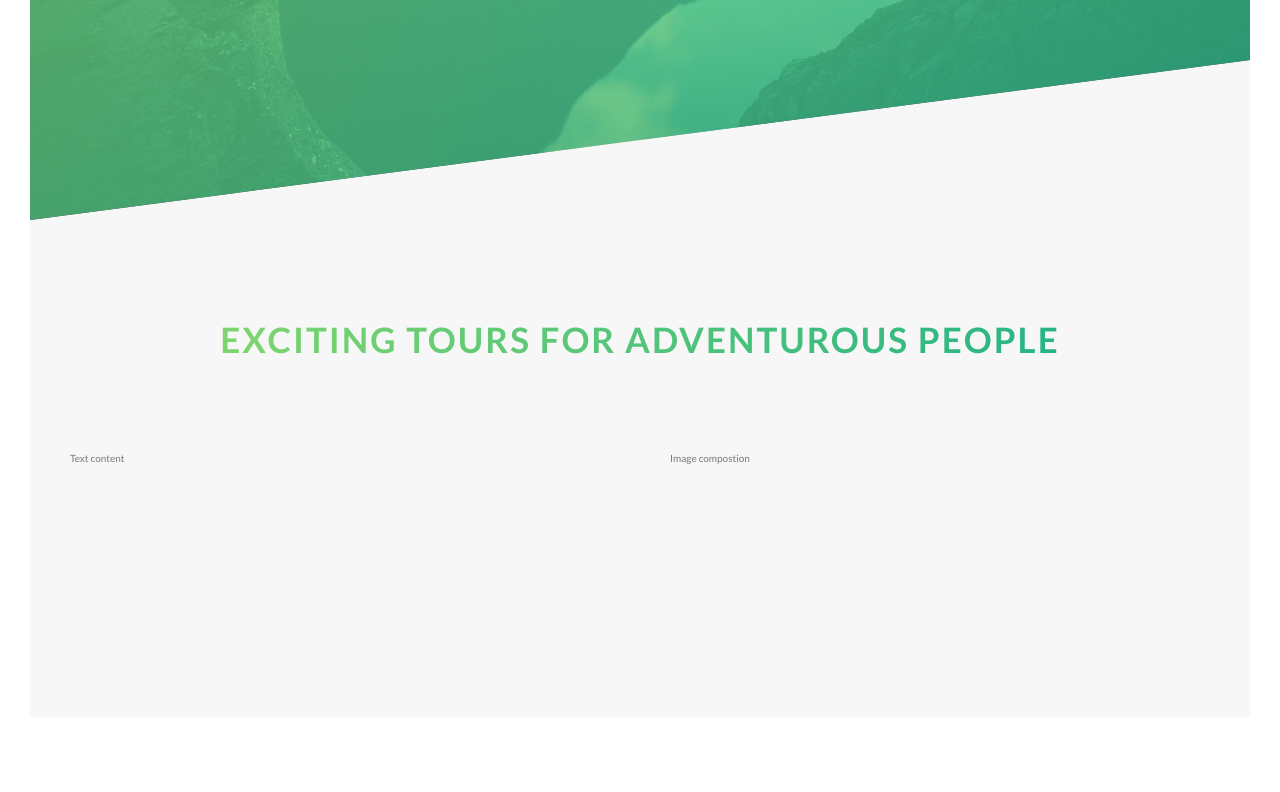
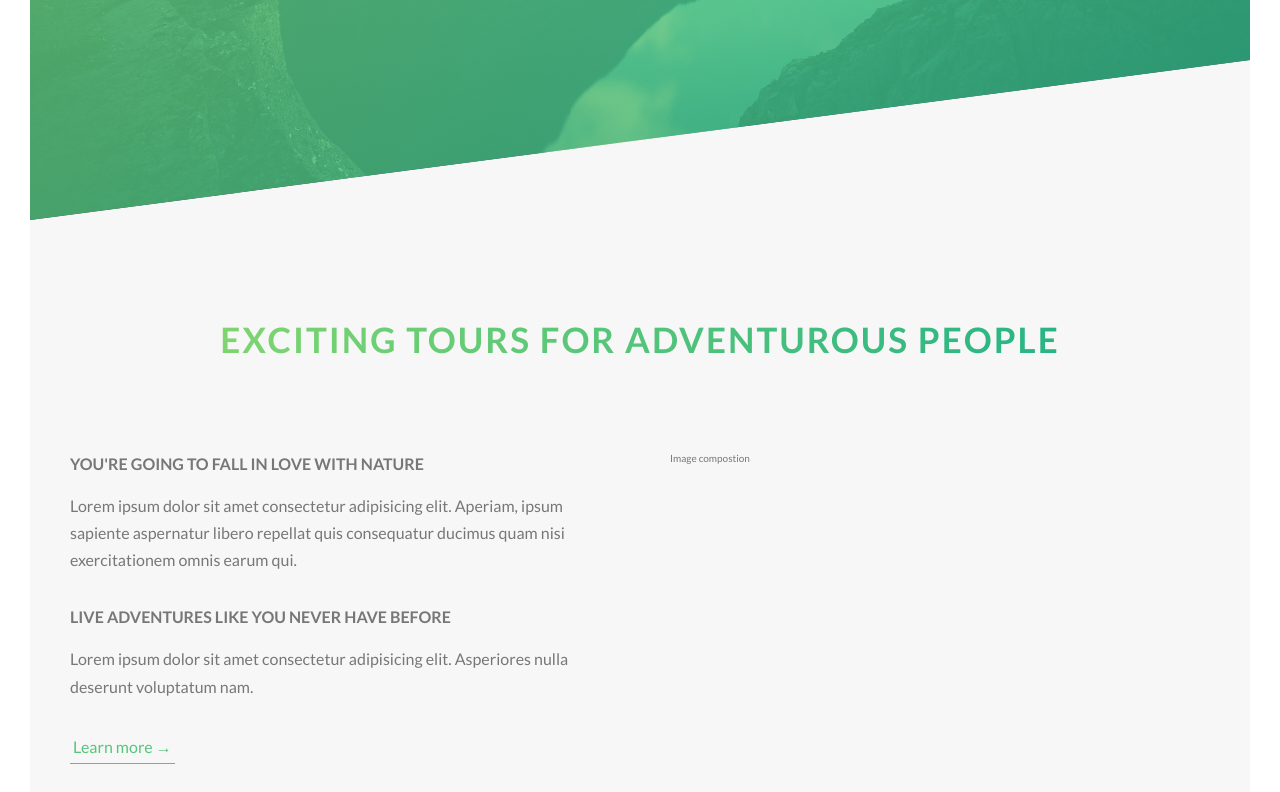
Before and after one commit to NeenduDev/NATOURS, a website: page index.html in a window 1280 px wide. Shown: the part 570-1362 px from the top of the page. Before the commit the page ends 1317 px from the top, so only its background shows below. Drawn offline with Linux system fonts and the light colour scheme.

Commit message:
feat: add styles and content for the about section (part 2)
- Added tertiary headings and paragraphs with appropriate styles.
- Implemented utility classes for text alignment and spacing (e.g., `u-margin-bottom-small`, `u-margin-bottom-medium`).
- Introduced `btn-text` component with hover and active states.
- Updated SCSS variables for default font size and reused them in typography and button components.
- Modified HTML structure to include headings, paragraphs, and a "Learn more" link.
- Enhanced the SCSS and CSS structure with better organization and new styles for the about section.

```diff
--- a/index.html
+++ b/index.html
@@ -36,7 +36,26 @@
         </div>
 
         <div class="row">
-          <div class="col-1-of-2">Text content</div>
+          <div class="col-1-of-2">
+            <h3 class="heading-tertiary u-margin-bottom-small">
+              You're going to fall in love with nature
+            </h3>
+            <p class="paragraph">
+              Lorem ipsum dolor sit amet consectetur adipisicing elit. Aperiam,
+              ipsum sapiente aspernatur libero repellat quis consequatur ducimus
+              quam nisi exercitationem omnis earum qui.
+            </p>
+
+            <h3 class="heading-tertiary u-margin-bottom-small">
+              Live adventures like you never have before
+            </h3>
+            <p class="paragraph">
+              Lorem ipsum dolor sit amet consectetur adipisicing elit.
+              Asperiores nulla deserunt voluptatum nam.
+            </p>
+
+            <a href="#" class="btn-text">Learn more &rarr;</a>
+          </div>
           <div class="col-1-of-2">Image compostion</div>
         </div>
       </section>
--- a/sass/abstracts/_variables.scss
+++ b/sass/abstracts/_variables.scss
@@ -9,6 +9,9 @@
 $color-white: #fff;
 $color-black: #000;
 
+// Font
+$default-font-size: 1.6rem;
+
 // Grid
 $grid-width: 114rem;
 $gutter-vertical: 8rem;
--- a/sass/base/_typography.scss
+++ b/sass/base/_typography.scss
@@ -53,3 +53,17 @@
     text-shadow: 0.5rem 1rem 2rem rgba($color-black, 0.2);
   }
 }
+
+.heading-tertiary {
+  font-size: $default-font-size;
+  font-weight: 700;
+  text-transform: uppercase;
+}
+
+.paragraph {
+  font-size: $default-font-size;
+
+  &:not(:last-child) {
+    margin-bottom: 3rem;
+  }
+}
--- a/sass/base/_utilities.scss
+++ b/sass/base/_utilities.scss
@@ -1,5 +1,11 @@
 .u-center-text {
   text-align: center;
+}
+.u-margin-bottom-small {
+  margin-bottom: 1.5rem;
+}
+.u-margin-bottom-medium {
+  margin-bottom: 4rem;
 }
 .u-margin-bottom-big {
   margin-bottom: 8rem;
--- a/sass/components/_button.scss
+++ b/sass/components/_button.scss
@@ -55,3 +55,28 @@
     animation-fill-mode: backwards;
   }
 }
+
+.btn-text {
+  &:link,
+  &:visited {
+    font-size: $default-font-size;
+    color: $color-primary;
+    display: inline-block;
+    text-decoration: none;
+    border-bottom: 1px solid $color-primary;
+    padding: 3px;
+    transition: all 0.2s;
+  }
+
+  &:hover {
+    background-color: $color-primary;
+    color: $color-white;
+    box-shadow: 0 1rem 2rem rgba($color-black, 0.15);
+    transform: translateY(-2px);
+  }
+
+  &:active {
+    box-shadow: 0 0.5rem 1rem rgba($color-black, 0.15);
+    transform: translateY(0);
+  }
+}
```
Also changed, not shown: css/style.css, 1 other file.
